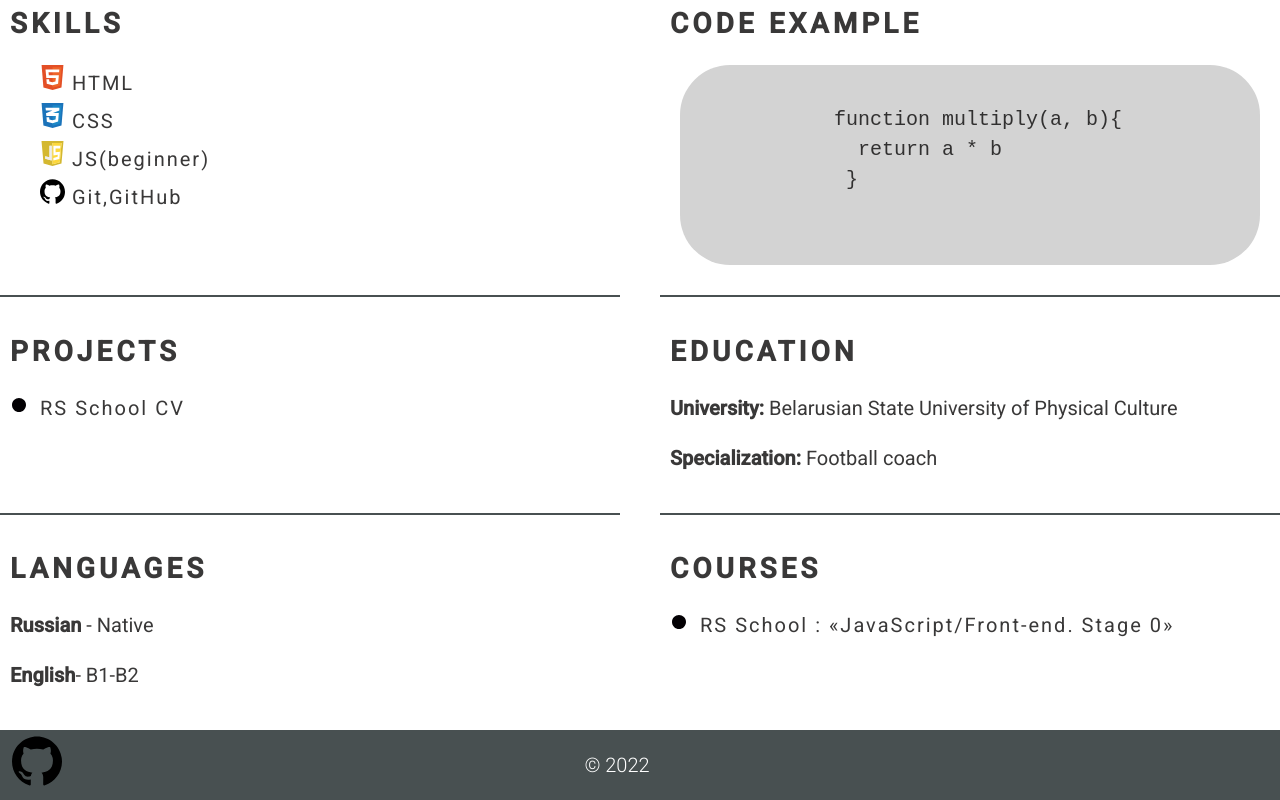
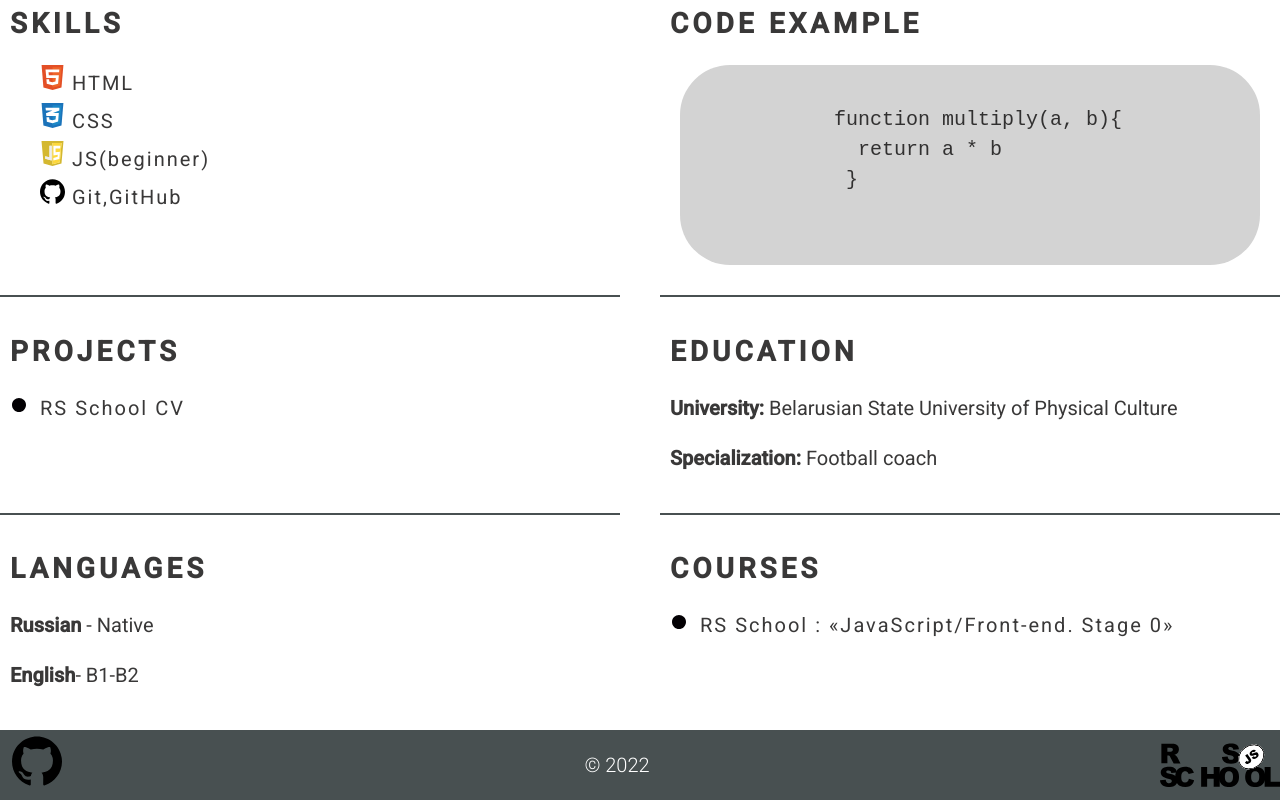
Before and after one commit to ViktorMinkov/rsschool-cv, a plain HTML site: page index.html in a window 1280 px wide. Shown: the part 1022-1822 px from the top of the page. Drawn offline with Linux system fonts and the light colour scheme.

Commit message:
feat:update information

```diff
--- a/css/style.css
+++ b/css/style.css
@@ -197,7 +197,7 @@ body {
   color: #ffffff;
 }
 .github {
-  line-height:  30px;
+  line-height: 30px;
 }
 .github-icon {
   width: 50px;
@@ -206,7 +206,4 @@ body {
 .rsslink {
   width: 120px;
   height: 45px;
-  background-image: url("./assets/svg/rs_school_js.svg");
-  background-size: contain;
-  background-repeat: no-repeat;
 }
--- a/index.html
+++ b/index.html
@@ -150,9 +150,9 @@
             src="./assets/svg/github.svg" alt="Github Icon"></a>
       </div>
       <p>© 2022 </p>
-      <a href="https://rs.school/js/" class="rsslink" target="_blank"></a>
+      <a href="https://rs.school/js/" class="rsslink" target="_blank"> <img src="./assets/svg/rs_school_js.svg"
+          alt="rs_school_logo"></a>
     </div>
-
 
   </footer>
 
```
